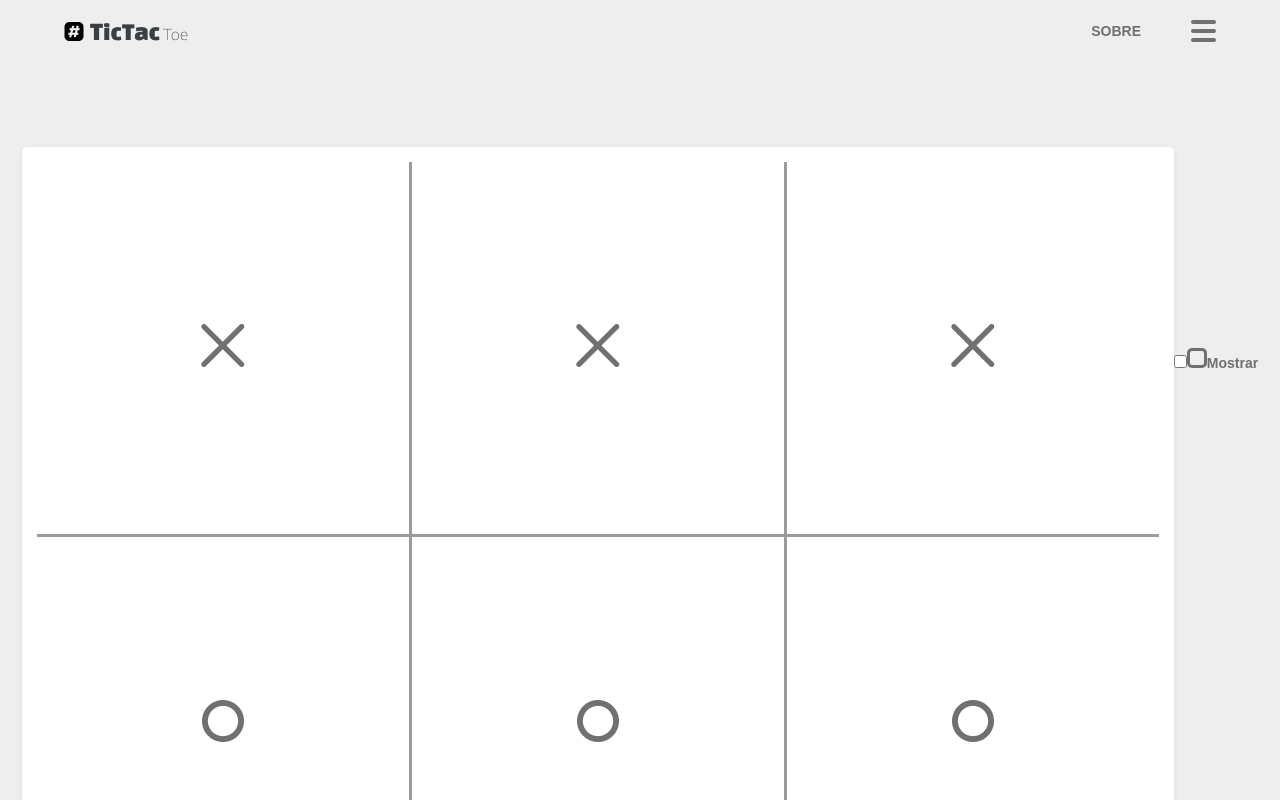
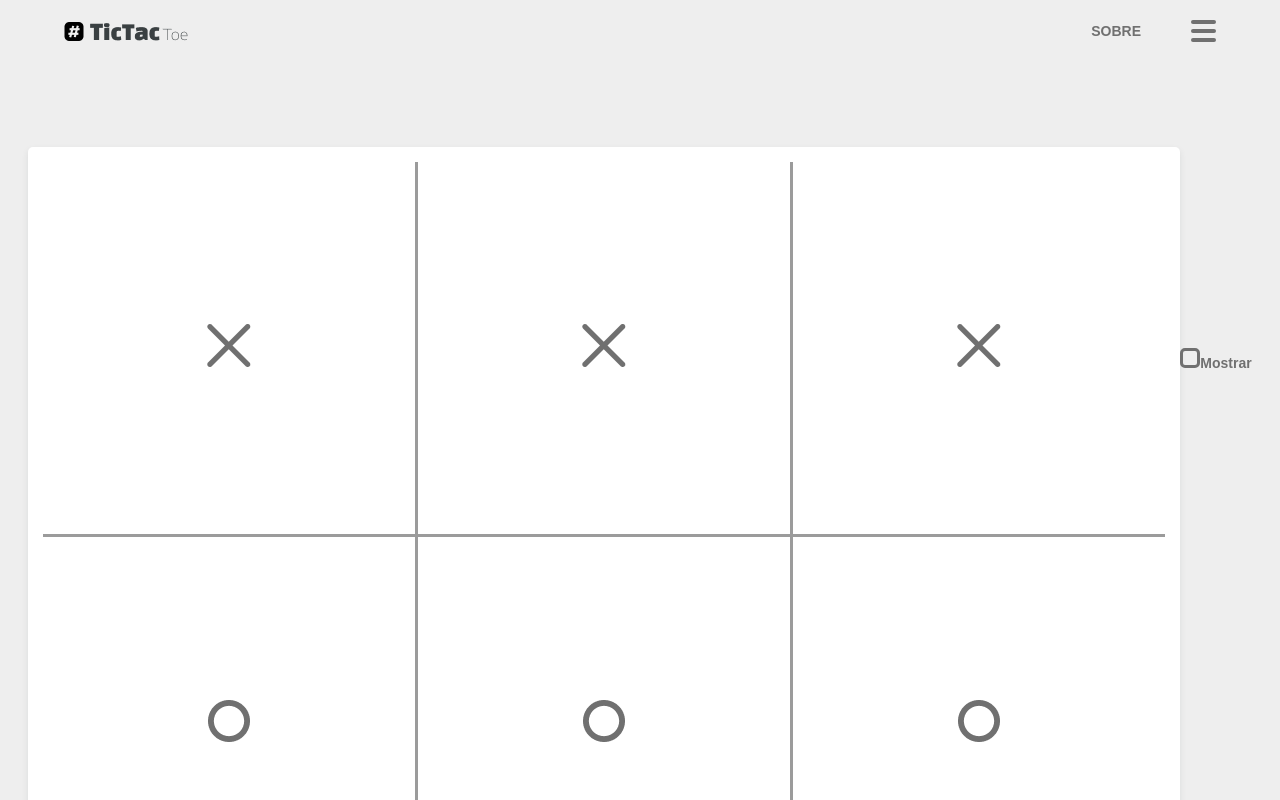
Before and after one commit to TitanCodeXD/tic-tac-toe, a React (Create React App) app: page / in a window 1280 px wide. Shown: the top 800 px of the page. Built offline with nearby package versions, Linux system fonts and the light colour scheme; a web font is replaced by a local one.

Commit message:
Criado comportamento do Checkbox selecionado

```diff
--- a/src/Objects/CheckBox/styles.css
+++ b/src/Objects/CheckBox/styles.css
@@ -1,5 +1,5 @@
 .input {
-    display: inline;
+    display: none;
 }
 
 .label::before {
@@ -12,3 +12,8 @@
     width: 20px;
     height: 20px;
 }
+
+
+.input:checked + .label::before{
+background-color: var(--color-first);
+}
```
